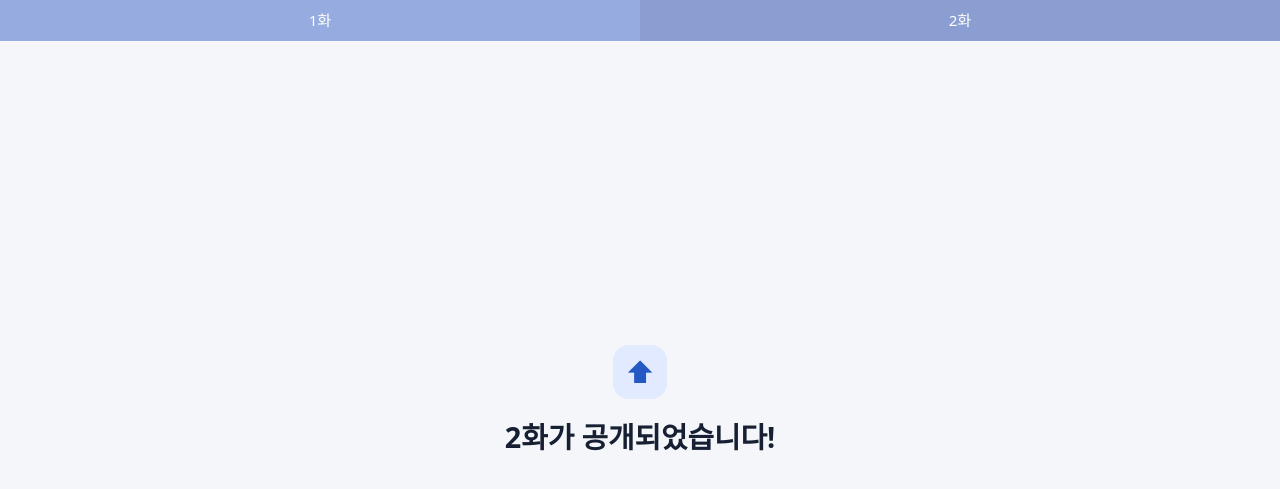
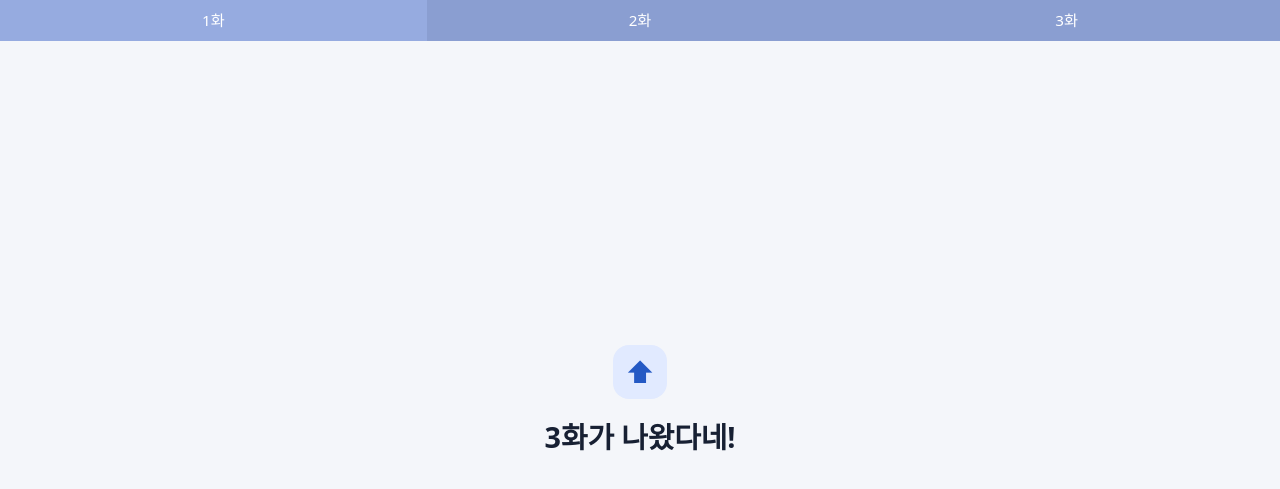
Before and after one commit to xabiere1/radio, a plain HTML site: page index.html in a window 1280 px wide. Drawn offline with Linux system fonts and the light colour scheme.

Commit message:
Update index.html

```diff
--- a/index.html
+++ b/index.html
@@ -149,6 +149,7 @@
       <!-- 메뉴를 추가하려면 아래 예시처럼 menu-button 요소를 복사해 수정하세요. -->
       <button class="menu-button" type="button" data-url="https://xabiere1.github.io/radio/ep01/ep01.html">1화</button>
       <button class="menu-button" type="button" data-url="https://xabiere1.github.io/radio/ep02/ep02.html">2화</button>
+      <button class="menu-button" type="button" data-url="https://xabiere1.github.io/radio/ep03/ep03.html">3화</button>
       <!--
       <button class="menu-button" type="button" data-url="https://www.wikipedia.org/">위키백과</button>
       <button class="menu-button" type="button" data-url="https://www.google.com/">검색</button>
@@ -161,7 +162,7 @@
       referrerpolicy="strict-origin-when-cross-origin"></iframe>
     <div id="emptyState" class="empty-state">
       <div class="empty-icon">⬆</div>
-      <h1>2화가 공개되었습니다!</h1>
+      <h1>3화가 나왔다네!</h1>
       <p></p>
       <p class="note"></p>
     </div>
```
